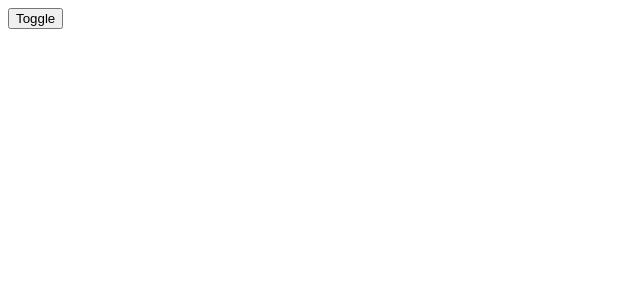
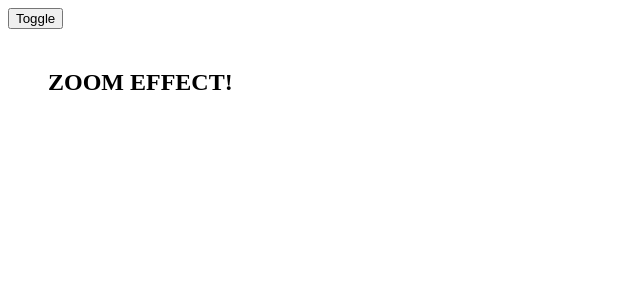
Before and after one commit to silvamha/animations-1, a Vue app: page / in a window 1280 px wide. Shown: the top 300 px of the page, without its empty margins (0-640 px from the left). Built offline with nearby package versions, Linux system fonts and the light colour scheme.

Commit message:
refactor: Update Vue component transitions and add zoom effect

```diff
--- a/src/App.vue
+++ b/src/App.vue
@@ -1,17 +1,41 @@
+/**
+ * FILEPATH: /C:/Users/silva/OneDrive/Desktop/Projects/VueJS/Vue JS Projects/animations-1/src/App.vue
+ *
+ * @name App
+ * @description The main component of the Vue application.
+ * @component
+ *
+ * @template
+ *   Contains the HTML template for the component.
+ *   It includes a button that toggles the flag value and a transition effect for the h2 element.
+ *
+ * @script
+ *   Contains the JavaScript code for the component.
+ *   It exports an object with the component's name and data.
+ *   The data object includes a flag property that controls the visibility of the h2 element.
+ *
+ * @style
+ *   Contains the CSS styles for the component.
+ *   It includes styles for the h2 element and the transition animations.
+ */
 <template>
   <button type="button" @click="flag = !flag">Toggle</button>
-  <transition name="fade">
-    <h2 v-if="flag">Test Application!</h2>
+  <!-- <transition name="fade" mode="out-in">
+    <h2 v-if ="flag" key="main">First Test Application!</h2>
+    <h2 v-else key="secondary">Second Test Application!</h2>
+  </transition> -->
+  <transition name="zoom" type="animation" appear="true">
+    <h2 v-if="flag">ZOOM EFFECT!</h2>
   </transition>
-
 </template>
 
 <script>
+
 export default {
   name: 'App',
   data() {
     return {
-      flag: false
+      flag: true
     }
   }
 }
@@ -19,16 +43,50 @@ export default {
 
 
 <style>
-.fade-enter-from{
+h2 {
+  width: 400px;
+  padding: 20px;
+  margin: 20px;
+}
+
+.fade-enter-from {
   opacity: 0;
 }
 
-.fade-enter-active{
-  transition: all 0.25s linear;
+.fade-enter-active {
+  transition: all 1s linear;
 }
 
-.fade-leave-to{
-  transition: all 0.25s linear;
+.fade-leave-to {
+  transition: all 1s linear;
   opacity: 0;
 }
+
+.zoom-enter-active {
+  animation: zoom-in 1s linear forwards;
+}
+
+.zoom-leave-active {
+  animation: zoom-out 1s linear forwards;
+}
+
+@keyframes zoom-in {
+  from {
+    transform: scale(0, 0);
+  }
+
+  to {
+    transform: scale(1, 1);
+  }
+}
+
+@keyframes zoom-out {
+  from {
+    transform: scale(1, 1);
+  }
+
+  to {
+    transform: scale(0, 0);
+  }
+}
 </style>
```
